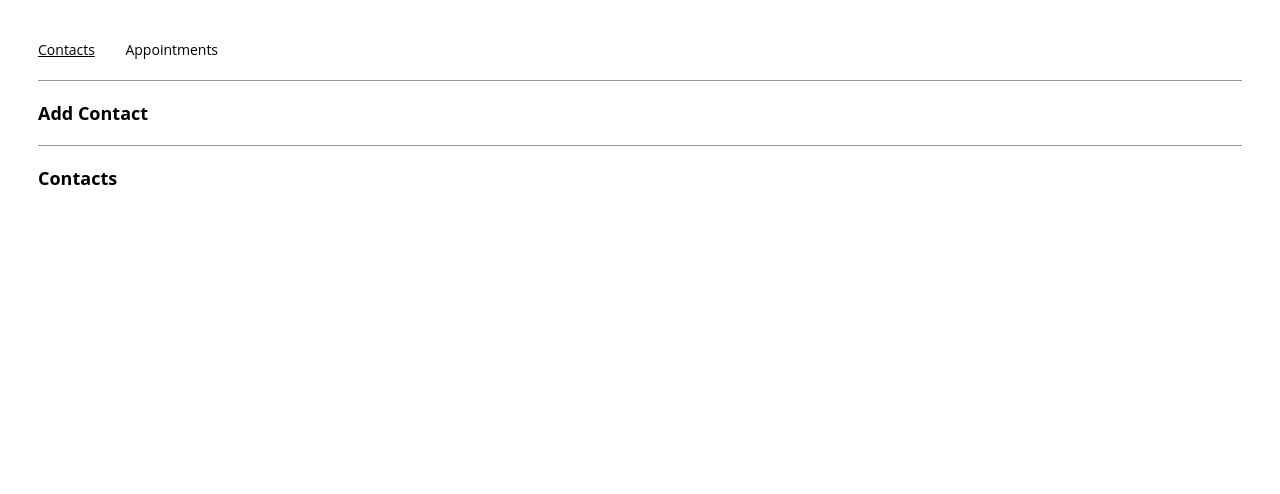
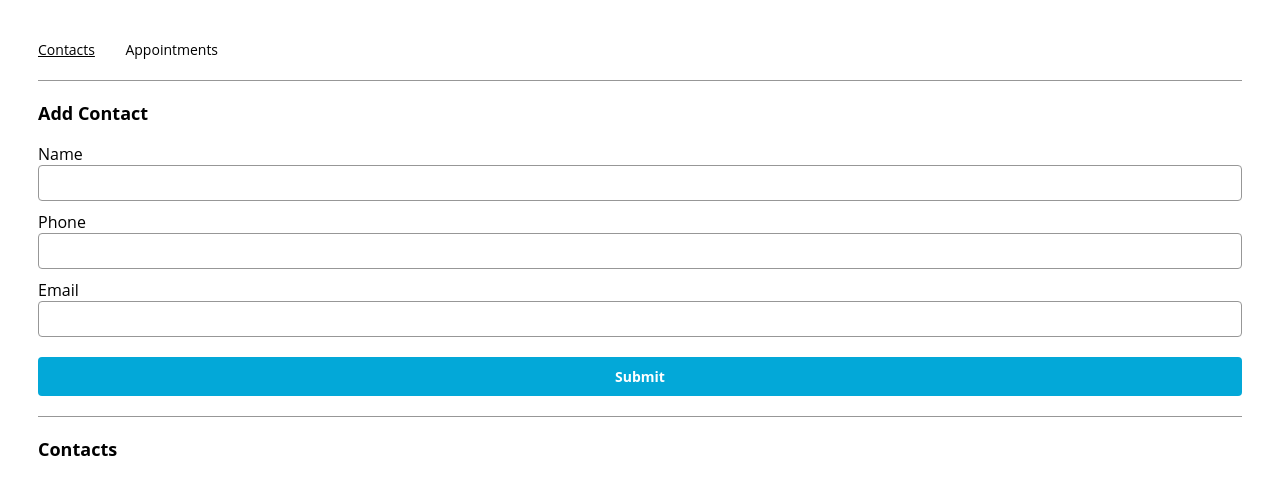
Before and after one commit to voidoperator/appointment-planner-cc, a React (Create React App) app: page /contacts in a window 1280 px wide. Shown: the top 494 px of the page. Built offline with nearby package versions, Linux system fonts and the light colour scheme.

Commit message:
feat: add contact form functionality

```diff
--- a/src/App.js
+++ b/src/App.js
@@ -1,24 +1,40 @@
-import React from "react";
+import { React, useState } from "react";
 import { Switch, Route, Redirect, NavLink } from "react-router-dom";
-
 import { AppointmentsPage } from "./containers/appointmentsPage/AppointmentsPage";
 import { ContactsPage } from "./containers/contactsPage/ContactsPage";
 
 function App() {
-  /*
-  Define state variables for
-  contacts and appointments
-  */
+  const [contacts, setContacts] = useState([]);
+  const [appointments, setAppointments] = useState([]);
 
   const ROUTES = {
     CONTACTS: "/contacts",
     APPOINTMENTS: "/appointments",
   };
 
-  /*
-  Implement functions to add data to
-  contacts and appointments
-  */
+  const handleNewContact = (name, phoneNumber, address) => {
+    const newContact = {
+      name: name,
+      phoneNumber: phoneNumber,
+      address: address,
+    };
+    setContacts((prevContacts) => {
+      return [...prevContacts, newContact];
+    });
+  };
+
+  const handleNewAppointment = (title, contact, date, phoneNumber, email) => {
+    const newAppointment = {
+      title: title,
+      contact: contact,
+      date: date,
+      phoneNumber: phoneNumber,
+      email: email,
+    };
+    setAppointments((prevAppointments) => {
+      return [...prevAppointments, newAppointment];
+    });
+  };
 
   return (
     <>
@@ -36,12 +52,14 @@ function App() {
             <Redirect to={ROUTES.CONTACTS} />
           </Route>
           <Route path={ROUTES.CONTACTS}>
-             {/* Add props to ContactsPage */}
-            <ContactsPage />
+            <ContactsPage newContact={handleNewContact} contacts={contacts} />
           </Route>
           <Route path={ROUTES.APPOINTMENTS}>
-            {/* Add props to AppointmentsPage */}
-            <AppointmentsPage />
+            <AppointmentsPage
+              newAppointment={handleNewAppointment}
+              contacts={contacts}
+              appointments={appointments}
+            />
           </Route>
         </Switch>
       </main>
--- a/src/components/contactForm/ContactForm.js
+++ b/src/components/contactForm/ContactForm.js
@@ -9,7 +9,31 @@ export const ContactForm = ({
   setEmail,
   handleSubmit
 }) => {
+
   return (
-    ContactForm
+    <form onSubmit={handleSubmit}>
+      <label htmlFor="nameInput">Name</label>
+      <input
+      value={name}
+      onChange={(e) => setName(e.target.value)}
+      type="text"
+      id="nameInput"
+      required />
+      <label htmlFor="phoneInput">Phone</label>
+      <input
+      value={phone}
+      onChange={(e) => setPhone(e.target.value)}
+      type="tel"
+      id="phoneInput"
+      required />
+      <label htmlFor="emailInput">Email</label>
+      <input
+      value={email}
+      onChange={(e) => setEmail(e.target.value)}
+      type="email"
+      id="emailInput"
+      required />
+      <input type="submit" value="Submit" />
+    </form>
   );
 };
--- a/src/containers/appointmentsPage/AppointmentsPage.js
+++ b/src/containers/appointmentsPage/AppointmentsPage.js
@@ -11,7 +11,6 @@ export const AppointmentsPage = () => {
     /*
     Add contact info and clear data
     */
-
   };
 
   return (
--- a/src/containers/contactsPage/ContactsPage.js
+++ b/src/containers/contactsPage/ContactsPage.js
@@ -1,32 +1,53 @@
-import React from "react";
+import { React, useState, useEffect } from "react";
+import { ContactForm } from "../../components/contactForm/ContactForm";
+import { TileList } from "../../components/tileList/TileList";
 
-export const ContactsPage = () => {
-  /*
-  Define state variables for
-  contact info and duplicate check
-  */
+export const ContactsPage = (props) => {
+  const [name, setName] = useState("");
+  const [phone, setPhone] = useState("");
+  const [email, setEmail] = useState("");
+  const [isDuped, setIsDuped] = useState(false);
+  const [allContacts, setAllContacts] = useState([]);
+
+  useEffect(() => {
+    if (props.contacts) return setAllContacts(props.contacts)
+  }, [props.contacts])
+
+  useEffect(() => {
+    allContacts.forEach((contact) => {
+      if (contact.name === name) {
+        setIsDuped(true);
+      }
+  })
+  }, [allContacts, name])
 
   const handleSubmit = (e) => {
     e.preventDefault();
-    /*
-    Add contact info and clear data
-    if the contact name is not a duplicate
-    */
+    if (isDuped) return;
+    props.newContact(e)
+    const reset = '';
+    setName(reset);
+    setPhone(reset);
+    setEmail(reset);
   };
-
-  /*
-  Using hooks, check for contact name in the
-  contacts array variable in props
-  */
 
   return (
     <div>
       <section>
         <h2>Add Contact</h2>
+        <ContactForm handleSubmit={handleSubmit}
+        name={name}
+        setName={setName}
+        phone={phone}
+        setPhone={setPhone}
+        email={email}
+        setEmail={setEmail}
+        />
       </section>
       <hr />
       <section>
         <h2>Contacts</h2>
+        <TileList />
       </section>
     </div>
   );
```
Also changed, not shown: 2 other files (tests, documents, lock files or other folders).
